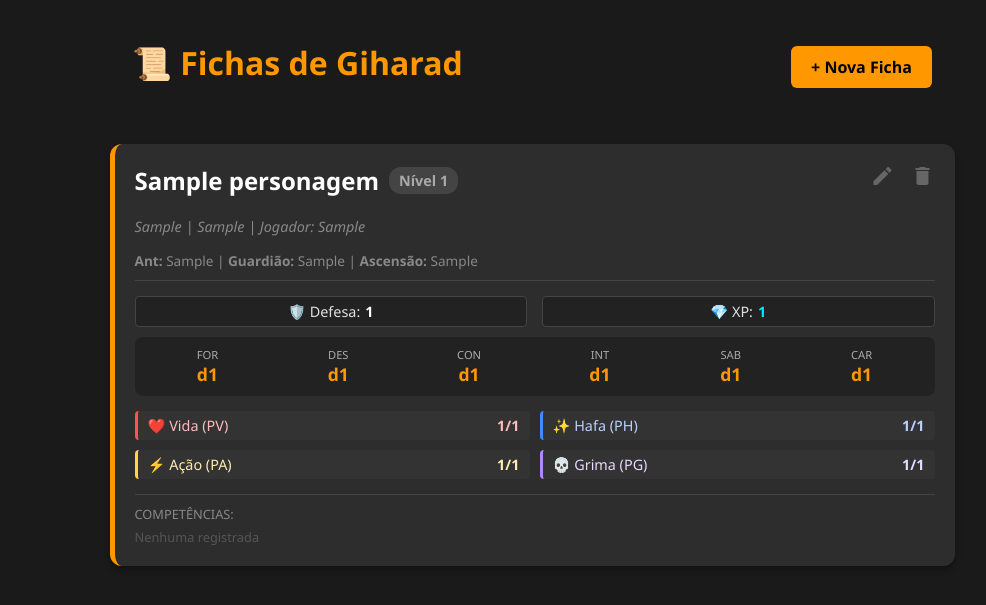
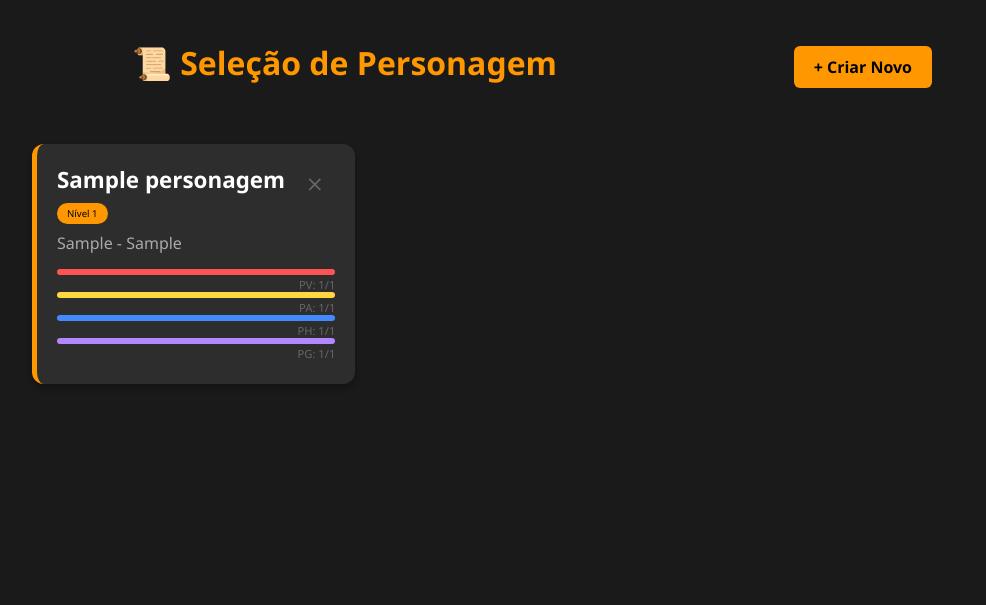
Before and after one commit to drsauce0101/giharad-rpg-ficha, a FastAPI app: page / in a window 1280 px wide. Shown: the top 605 px of the page, without its empty margins (108-1094 px from the left). Run offline with FastAPI, Linux system fonts and the light colour scheme; tables that the repository leaves empty hold one stand-in row (values such as "Sample post").

Commit message:
feat: atualização da estrutura geral do app; fichas agora são separadas em interface própria

```diff
--- a/backend/main.py
+++ b/backend/main.py
@@ -9,7 +9,6 @@ from .models import SQLModel, Personagem
 from fastapi.staticfiles import StaticFiles
 
 # --- LISTA MESTRA DE COMPETÊNCIAS ---
-# Essa lista vai para o HTML gerar os checkboxes
 LISTA_COMPETENCIAS = [
     "Acrobacia", "Adestramento", "Atletismo", "Atuação", "Cavalgar",
     "Conhecimento", "Cura", "Diplomacia", "Enganação", "Fortitude",
@@ -35,7 +34,7 @@ templates = Jinja2Templates(directory=str(TEMPLATES_DIR))
 
 # --- ROTAS ---
 
-# ROTA HOME
+# ROTA HOME (Menu de Seleção)
 @app.get("/", response_class=HTMLResponse)
 def home(request: Request, session: Session = Depends(get_session)):
     statement = select(Personagem)
@@ -44,6 +43,19 @@ def home(request: Request, session: Session = Depends(get_session)):
         request=request,
         name="index.html",
         context={"personagens": resultados}
+    )
+
+# ROTA VISUALIZAR FICHA
+@app.get("/ficha/{char_id}", response_class=HTMLResponse)
+def visualizar_ficha(request: Request, char_id: int, session: Session = Depends(get_session)):
+    personagem = session.get(Personagem, char_id)
+    if not personagem:
+        return RedirectResponse("/")
+
+    return templates.TemplateResponse(
+        request=request,
+        name="ficha.html",
+        context={"ficha": personagem}
     )
 
 # ROTA POST (API)
@@ -66,29 +78,24 @@ def listar_personagens_api(session: Session = Depends(get_session)):
 # GET - Página de Cadastro
 @app.get("/novo", response_class=HTMLResponse)
 def pagina_cadastro(request: Request):
-    # Passamos a lista de skills para o HTML gerar os checkboxes
     return templates.TemplateResponse(
         request=request,
         name="cadastro.html",
         context={"lista_skills": LISTA_COMPETENCIAS}
     )
 
-# POST - Processar Cadastro (Versão Atualizada com JSON)
+# POST - Processar Cadastro
 @app.post("/enviar_cadastro")
 async def processar_formulario(request: Request, session: Session = Depends(get_session)):
-    # 1. Pega todos os dados do formulário bruto
     form_data = await request.form()
 
-    # 2. Processa as Competências (Checkbox)
     competencias_selecionadas = {}
     for skill in LISTA_COMPETENCIAS:
-        # Se o nome da skill estiver nos dados do form, é True
         if skill in form_data:
             competencias_selecionadas[skill] = True
         else:
             competencias_selecionadas[skill] = False
 
-    # 3. Cria o objeto Personagem (convertendo textos para int onde precisa)
     novo_char = Personagem(
         nome=form_data.get("nome"),
         jogador=form_data.get("jogador"),
@@ -110,11 +117,10 @@ async def processar_formulario(request: Request, session: Session = Depends(get_
         defesa=int(form_data.get("defesa")),
         experiencia=int(form_data.get("experiencia")),
 
-        # Salva o dicionário JSON
         competencias=competencias_selecionadas,
 
         pv_max=int(form_data.get("pv_max")),
-        pv_atual=int(form_data.get("pv_max")), # Começa cheio
+        pv_atual=int(form_data.get("pv_max")),
         pa_max=int(form_data.get("pa_max")),
         pa_atual=int(form_data.get("pa_max")),
         ph_max=int(form_data.get("ph_max")),
@@ -148,11 +154,10 @@ def pagina_editar(request: Request, char_id: int, session: Session = Depends(get
     return templates.TemplateResponse(
         request=request,
         name="editar.html",
-        # Passamos a ficha E a lista de skills para marcar os checkboxes
         context={"ficha": personagem, "lista_skills": LISTA_COMPETENCIAS}
     )
 
-# POST - Salvar Edição (Versão Atualizada com JSON)
+# POST - Salvar Edição
 @app.post("/atualizar_cadastro/{char_id}")
 async def atualizar_personagem(
     request: Request,
@@ -163,10 +168,8 @@ async def atualizar_personagem(
     if not personagem:
         return RedirectResponse("/")
 
-    # 1. Pega os dados do form
     form_data = await request.form()
 
-    # 2. Atualiza campos simples
     personagem.nome = form_data.get("nome")
     personagem.jogador = form_data.get("jogador")
     personagem.raca = form_data.get("raca")
@@ -196,7 +199,6 @@ async def atualizar_personagem(
     personagem.pg_max = int(form_data.get("pg_max"))
     personagem.pg_atual = int(form_data.get("pg_atual"))
 
-    # 3. Atualiza Competências (JSON)
     competencias_selecionadas = {}
     for skill in LISTA_COMPETENCIAS:
         if skill in form_data:
--- a/frontend/static/css/style.css
+++ b/frontend/static/css/style.css
@@ -13,6 +13,15 @@ h2 { margin-top: 0; color: #fff; display: flex; gap: 10px; align-items: center;
 a { text-decoration: none; transition: 0.2s; }
 a:hover { color: #fff; }
 
+@keyframes slideUp {
+    from { opacity: 0; transform: translateY(20px); }
+    to { opacity: 1; transform: translateY(0); }
+}
+
+@keyframes fillBar {
+    from { width: 0%; }
+}
+
 /* --- CONTAINERS & CARDS --- */
 .container {
     width: 100%; max-width: 700px;
@@ -22,6 +31,7 @@ a:hover { color: #fff; }
     border-top: 5px solid #ff9800;
     margin: 40px auto;
     box-shadow: 0 10px 25px rgba(0,0,0,0.5);
+    animation: slideUp 0.6s ease-out;
 }
 
 .card {
@@ -31,6 +41,19 @@ a:hover { color: #fff; }
     border-left: 5px solid #ff9800;
     box-shadow: 0 4px 6px rgba(0,0,0,0.3);
     position: relative;
+    height: 100%;
+    box-sizing: border-box;
+    transition: all 0.3s cubic-bezier(0.25, 0.8, 0.25, 1);
+    animation: slideUp 0.5s ease-out backwards;
+}
+
+/* Hover */
+.card:hover {
+    transform: translateY(-8px) scale(1.01);
+    background-color: #333;
+    box-shadow: 0 15px 30px rgba(0,0,0,0.4);
+    border-color: #ffb74d;
+    cursor: pointer;
 }
 
 /* --- FORMULÁRIOS --- */
@@ -39,8 +62,14 @@ input, select {
     width: 100%; padding: 10px; margin-top: 5px;
     background: #444; border: 1px solid #555; color: #fff;
     border-radius: 4px; box-sizing: border-box;
+    transition: 0.2s;
 }
-input:focus, select:focus { border-color: #ff9800; outline: none; background: #505050; }
+input:focus, select:focus {
+    border-color: #ff9800;
+    outline: none;
+    background: #505050;
+    box-shadow: 0 0 5px rgba(255, 152, 0, 0.3);
+}
 
 .section-title {
     border-bottom: 1px solid #444; padding-bottom: 5px;
@@ -62,39 +91,35 @@ input:focus, select:focus { border-color: #ff9800; outline: none; background: #5
 @media (max-width: 600px) {
     .stats-grid { grid-template-columns: repeat(3, 1fr); row-gap: 15px; }
     .bars-grid { grid-template-columns: 1fr; }
-    .grid-row { grid-template-columns: 1fr; } /* No celular, tudo vira 1 coluna */
+    .grid-row { grid-template-columns: 1fr; }
 }
 
 /* --- BOTÕES --- */
 /* Botão PADRÃO (Salvar/Criar): Ocupa 100% */
 button {
-    width: 100%; /* Volta a ser 100% para ficar bonito no formulário */
+    width: 100%;
     margin-top: 30px; padding: 15px;
     background: #ff9800; color: #000; font-weight: bold;
     border: none; border-radius: 6px; cursor: pointer;
     font-size: 1.1em; transition: 0.2s;
 }
-button:hover { background: #e68900; transform: translateY(-2px); }
+button:hover { background: #e68900; transform: translateY(-2px); box-shadow: 0 5px 15px rgba(230, 137, 0, 0.3); }
 
-.btn-novo { background: #ff9800; color: #000; padding: 10px 20px; border-radius: 6px; font-weight: bold; }
-.btn-novo:hover { background: #e68900; }
+.btn-novo {
+    background: #ff9800; color: #000; padding: 10px 20px;
+    border-radius: 6px; font-weight: bold;
+    transition: 0.2s;
+}
+.btn-novo:hover { background: #ffcc80; transform: scale(1.05); }
 
 /* Botão ESPECÍFICO (Deletar): Ocupa só o espaço do ícone */
 .btn-delete {
     position: absolute; top: 20px; right: 20px;
     background: transparent; border: none; color: #666; cursor: pointer;
-
-    /* AQUI ESTÁ O TRUQUE: Sobrescreve o botão padrão */
-    width: auto;
-    margin: 0;
-    padding: 0;
+    width: auto; margin: 0; padding: 0;
+    transition: 0.2s;
 }
-
-.btn-delete:hover {
-    color: #ff5252;
-    background: transparent;
-    transform: scale(1.1); /* Zoom suave em vez de pular pra cima */
-}
+.btn-delete:hover { color: #ff5252; transform: scale(1.2) rotate(90deg); }
 
 .btn-edit { position: absolute; top: 20px; right: 60px; color: #666; }
 .btn-edit:hover { color: #2196F3; }
@@ -108,8 +133,36 @@ button:hover { background: #e68900; transform: translateY(-2px); }
 .stat-label { font-size: 0.7em; color: #aaa; display: block; text-transform: uppercase; }
 .stat-value { font-size: 1.1em; font-weight: bold; color: #ff9800; }
 
-.bar-box { background: #333; padding: 5px 10px; border-radius: 4px; font-size: 0.9em; display: flex; justify-content: space-between; }
+.bar-box { background: #333; padding: 5px 10px; border-radius: 4px; font-size: 0.9em; display: flex; justify-content: space-between; align-items: center; }
+
+.bar-box > div > div {
+    animation: fillBar 1s ease-out;
+    border-radius: 2px;
+}
+
 .pv { border-left: 3px solid #ff5252; color: #ffbaba; }
 .ph { border-left: 3px solid #448aff; color: #bad1ff; }
 .pa { border-left: 3px solid #ffd740; color: #ffecb3; }
 .pg { border-left: 3px solid #b388ff; color: #e7d9ff; }
+
+/* Classes necessárias para a animação das barras no index */
+.progress-track {
+    background: #333;
+    height: 6px;
+    border-radius: 3px;
+    margin-top: 15px;
+    overflow: hidden;
+    clear: both;
+    position: relative;
+}
+
+.progress-fill {
+    height: 100%;
+    width: 0%;
+    animation: fillBar 1s ease-out forwards;
+}
+
+.fill-pv { background-color: #ff5252; }
+.fill-pa { background-color: #ffd740; }
+.fill-ph { background-color: #448aff; }
+.fill-pg { background-color: #b388ff; }
--- a/frontend/templates/index.html
+++ b/frontend/templates/index.html
@@ -3,86 +3,60 @@
 <head>
     <meta charset="UTF-8">
     <meta name="viewport" content="width=device-width, initial-scale=1.0">
-    <title>Giharad RPG</title>
+    <title>Giharad RPG - Seleção</title>
     <link href="https://fonts.googleapis.com/icon?family=Material+Icons" rel="stylesheet">
-    <link href="{{ url_for('static', path='css/style.css') }}" rel="stylesheet">
+    <link href="{{ url_for('static', path='css/style.css') }}?v=2" rel="stylesheet">
 </head>
 <body>
 
     <div class="header">
-        <h1>📜 Fichas de Giharad</h1>
-        <a href="/novo" class="btn-novo">+ Nova Ficha</a>
+        <h1>📜 Seleção de Personagem</h1>
+        <a href="/novo" class="btn-novo">+ Criar Novo</a>
     </div>
 
+    <div class="grid-row grid-3" style="max-width: 1000px; margin: 0 auto;">
+
         {% for ficha in personagens %}
+            <a href="/ficha/{{ ficha.id }}" style="display: block; text-decoration: none;">
                 <div class="card">
-            <a href="/editar/{{ ficha.id }}" class="btn-edit" title="Editar Ficha">
-                <span class="material-icons">edit</span>
-            </a>
-            <form action="/deletar/{{ ficha.id }}" method="post" onsubmit="return confirm('Certeza que quer deletar o {{ ficha.nome }}?');">
-                <button type="submit" class="btn-delete" title="Excluir Ficha">
-                    <span class="material-icons">delete</span>
+
+                    <form action="/deletar/{{ ficha.id }}" method="post" onsubmit="return confirm('Deletar {{ ficha.nome }}?');" style="position: absolute; top: 10px; right: 10px; z-index: 10;">
+                        <button type="submit" class="btn-delete" title="Excluir">
+                            <span class="material-icons" style="font-size: 1.2em;">close</span>
                         </button>
                     </form>
 
-            <h2>
-                {{ ficha.nome }}
-                <span class="tag">Nível {{ ficha.nivel }}</span>
-            </h2>
-            <span class="subtitle">{{ ficha.raca }} | {{ ficha.classe }} | Jogador: {{ ficha.jogador }}</span>
+                    <h2 style="font-size: 1.4em; margin-bottom: 5px;">{{ ficha.nome }}</h2>
+                    <span class="tag" style="background: #ff9800; color: #000;">Nível {{ ficha.nivel }}</span>
+                    <p style="color: #aaa; margin: 10px 0;">{{ ficha.raca }} - {{ ficha.classe }}</p>
 
-            <p style="color: #888; font-size: 0.85em; margin: 5px 0 15px 0; border-bottom: 1px solid #444; padding-bottom: 10px;">
-                <strong>Ant:</strong> {{ ficha.antecedente }} |
-                <strong>Guardião:</strong> {{ ficha.guardiao }} |
-                <strong>Ascensão:</strong> {{ ficha.ascensao }}
-            </p>
+                    <div class="progress-track">
+                        <div class="progress-fill fill-pv" style="width: {{ (ficha.pv_atual / ficha.pv_max * 100)|int if ficha.pv_max > 0 else 0 }}%;"></div>
+                    </div>
+                    <span style="font-size: 0.7em; color: #666; float: right; margin-top: 2px;">PV: {{ ficha.pv_atual }}/{{ ficha.pv_max }}</span>
 
-            <div class="grid-row grid-2" style="margin-bottom: 10px;">
-                <div class="bar-box" style="justify-content: center; background: #222; border: 1px solid #444;">
-                    🛡️ Defesa: <strong style="color: #fff; margin-left: 5px;">{{ ficha.defesa }}</strong>
+                    <div class="progress-track">
+                        <div class="progress-fill fill-pa" style="width: {{ (ficha.pa_atual / ficha.pa_max * 100)|int if ficha.pa_max > 0 else 0 }}%;"></div>
                     </div>
-                <div class="bar-box" style="justify-content: center; background: #222; border: 1px solid #444;">
-                    💎 XP: <strong style="color: #00e5ff; margin-left: 5px;">{{ ficha.experiencia }}</strong>
+                    <span style="font-size: 0.7em; color: #666; float: right; margin-top: 2px;">PA: {{ ficha.pa_atual }}/{{ ficha.pa_max }}</span>
+
+                    <div class="progress-track">
+                        <div class="progress-fill fill-ph" style="width: {{ (ficha.ph_atual / ficha.ph_max * 100)|int if ficha.ph_max > 0 else 0 }}%;"></div>
                     </div>
+                    <span style="font-size: 0.7em; color: #666; float: right; margin-top: 2px;">PH: {{ ficha.ph_atual }}/{{ ficha.ph_max }}</span>
+
+                    <div class="progress-track">
+                        <div class="progress-fill fill-pg" style="width: {{ (ficha.pg_atual / ficha.pg_max * 100)|int if ficha.pg_max > 0 else 0 }}%;"></div>
                     </div>
-
-            <div class="stats-grid">
-                <div class="stat-box"><span class="stat-label">FOR</span><span class="stat-value">d{{ ficha.forca }}</span></div>
-                <div class="stat-box"><span class="stat-label">DES</span><span class="stat-value">d{{ ficha.destreza }}</span></div>
-                <div class="stat-box"><span class="stat-label">CON</span><span class="stat-value">d{{ ficha.constituicao }}</span></div>
-                <div class="stat-box"><span class="stat-label">INT</span><span class="stat-value">d{{ ficha.inteligencia }}</span></div>
-                <div class="stat-box"><span class="stat-label">SAB</span><span class="stat-value">d{{ ficha.sabedoria }}</span></div>
-                <div class="stat-box"><span class="stat-label">CAR</span><span class="stat-value">d{{ ficha.carisma }}</span></div>
-            </div>
-
-            <div class="bars-grid">
-                <div class="bar-box pv"><span>❤️ Vida (PV)</span> <strong>{{ ficha.pv_atual }}/{{ ficha.pv_max }}</strong></div>
-                <div class="bar-box ph"><span>✨ Hafa (PH)</span> <strong>{{ ficha.ph_atual }}/{{ ficha.ph_max }}</strong></div>
-                <div class="bar-box pa"><span>⚡ Ação (PA)</span> <strong>{{ ficha.pa_atual }}/{{ ficha.pa_max }}</strong></div>
-                <div class="bar-box pg"><span>💀 Grima (PG)</span> <strong>{{ ficha.pg_atual }}/{{ ficha.pg_max }}</strong></div>
-            </div>
-
-            <div style="margin-top: 15px; padding-top: 10px; border-top: 1px solid #444;">
-                <span style="font-size: 0.8em; color: #888; text-transform: uppercase; margin-bottom: 5px; display: block;">Competências:</span>
-                <div style="display: flex; flex-wrap: wrap; gap: 5px;">
-                    {% if ficha.competencias %}
-                        {% for skill, treinado in ficha.competencias.items() %}
-                            {% if treinado %}
-                                <span style="background: #333; border: 1px solid #555; color: #ddd; padding: 3px 8px; border-radius: 12px; font-size: 0.75em;">
-                                    {{ skill }}
-                                </span>
-                            {% endif %}
-                        {% endfor %}
-                    {% else %}
-                        <span style="color: #555; font-size: 0.8em;">Nenhuma registrada</span>
-                    {% endif %}
-                </div>
-            </div>
+                    <span style="font-size: 0.7em; color: #666; float: right; margin-top: 2px;">PG: {{ ficha.pg_atual }}/{{ ficha.pg_max }}</span>
 
                 </div>
+            </a>
         {% else %}
-        <p style="text-align:center; color: #666;">Nenhum personagem encontrado...</p>
+            <p style="text-align:center; color: #666; grid-column: span 3;">Nenhum personagem encontrado... Crie um personagem!</p>
         {% endfor %}
+
+    </div>
 
 </body>
 </html>
```
Also changed, not shown: frontend/templates/ficha.html (added, +81 -0 lines). Lines whose indentation alone changed are shown as unchanged.
